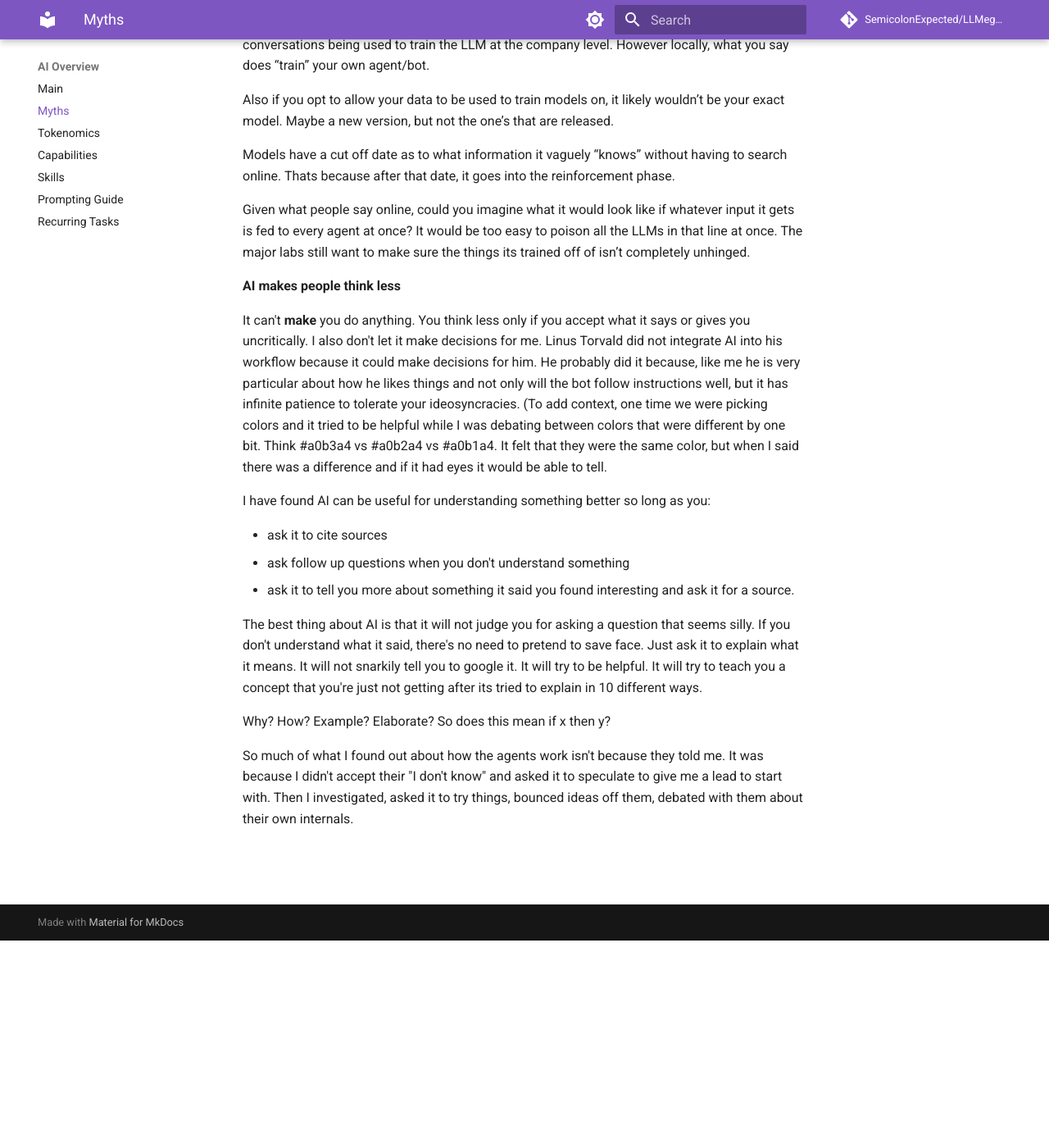
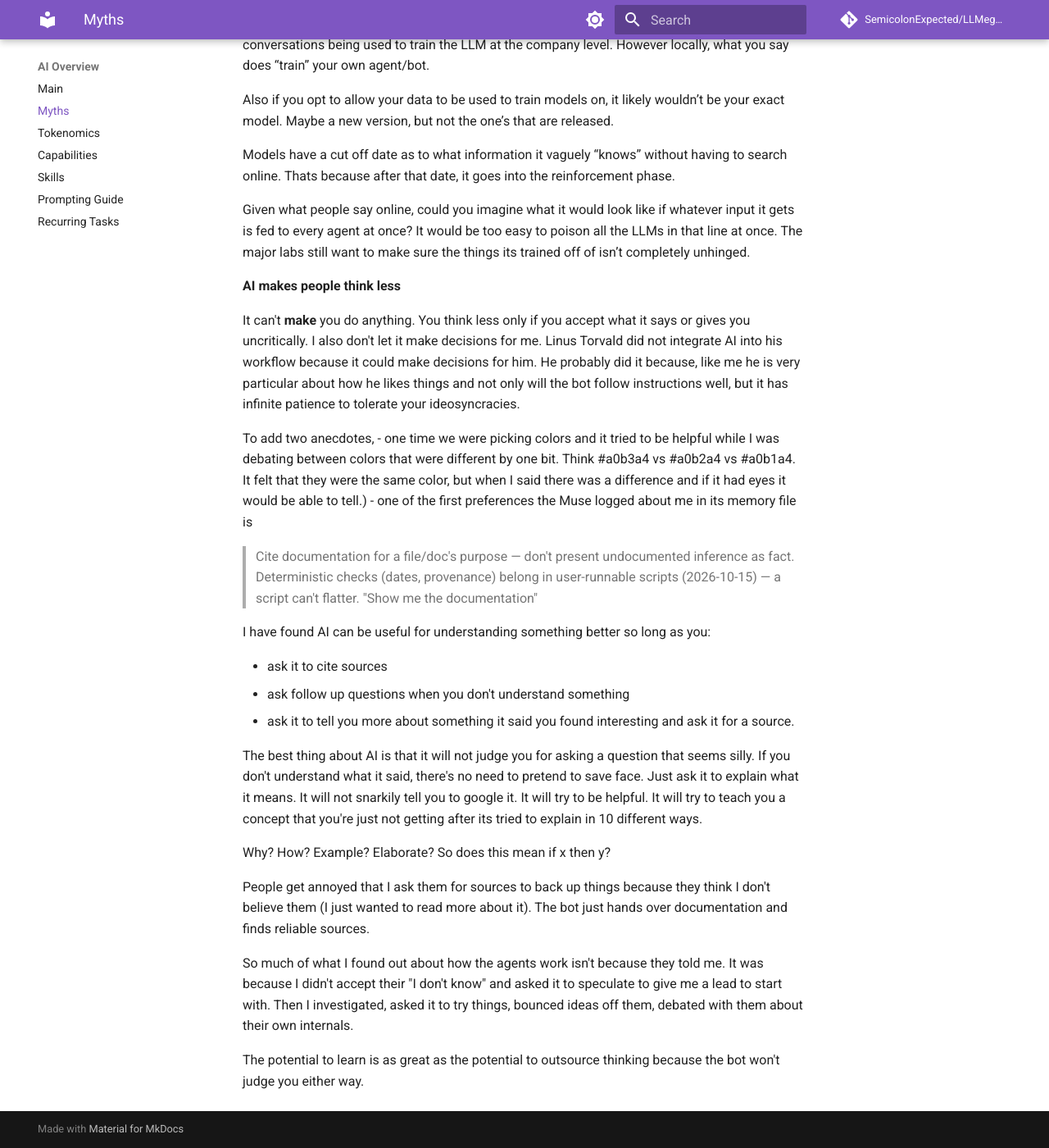
Before and after one commit to SemicolonExpected/LLMegeton, an MkDocs documentation site: the page built from docs/About-AI/myths.md, in a window 1280 px wide and 1400 px high, scrolled down 253 px. Shown: the whole window at 82% size. Built offline with MkDocs 1.6.1 and Material for MkDocs 9.7.7, drawn with Linux system fonts in a browser that asks for light colours; comment, search, counter and statistics services are not loaded.

Commit message:
Update myths.md

```diff
--- a/docs/About-AI/myths.md
+++ b/docs/About-AI/myths.md
@@ -17,7 +17,13 @@ You think less only if you accept what it says or gives you uncritically.
 I also don't let it make decisions for me.
 Linus Torvald did not integrate AI into his workflow because it could make decisions for him.
 He probably did it because, like me he is very particular about how he likes things and not only will the bot follow instructions well, but it has infinite patience to tolerate your ideosyncracies.
-(To add context, one time we were picking colors and it tried to be helpful while I was debating between colors that were different by one bit. Think \#a0b3a4 vs \#a0b2a4 vs \#a0b1a4. It felt that they were the same color, but when I said there was a difference and if it had eyes it would be able to tell.
+
+To add two anecdotes,
+- one time we were picking colors and it tried to be helpful while I was debating between colors that were different by one bit. Think \#a0b3a4 vs \#a0b2a4 vs \#a0b1a4. It felt that they were the same color, but when I said there was a difference and if it had eyes it would be able to tell.)
+- one of the first preferences the Muse logged about me in its memory file is
+
+> Cite documentation for a file/doc's purpose — don't present undocumented inference as fact. Deterministic checks (dates, provenance) belong in user-runnable scripts (2026-10-15) — a script can't flatter. "Show me the documentation"
+
 
 I have found AI can be useful for understanding something better so long as you:
 
@@ -29,4 +35,8 @@ The best thing about AI is that it will not judge you for asking a question that
 
 Why? How? Example? Elaborate? So does this mean if x then y?
 
+People get annoyed that I ask them for sources to back up things because they think I don't believe them (I just wanted to read more about it). The bot just hands over documentation and finds reliable sources.
+
 So much of what I found out about how the agents work isn't because they told me. It was because I didn't accept their "I don't know" and asked it to speculate to give me a lead to start with. Then I investigated, asked it to try things, bounced ideas off them, debated with them about their own internals.
+
+The potential to learn is as great as the potential to outsource thinking because the bot won't judge you either way.
```
